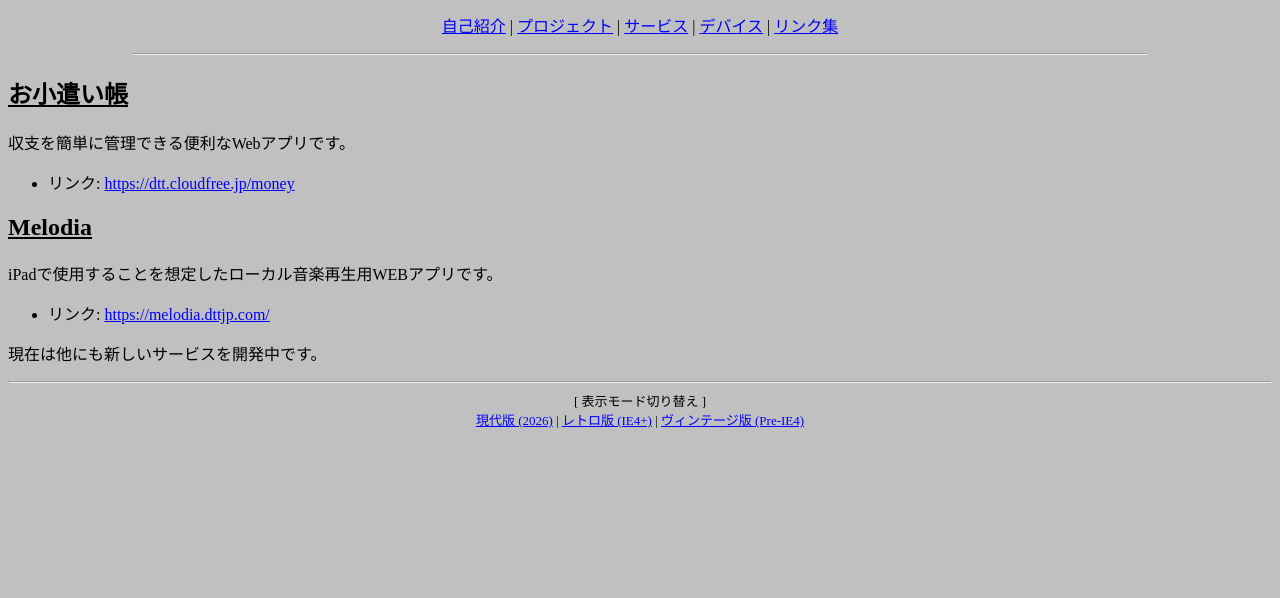
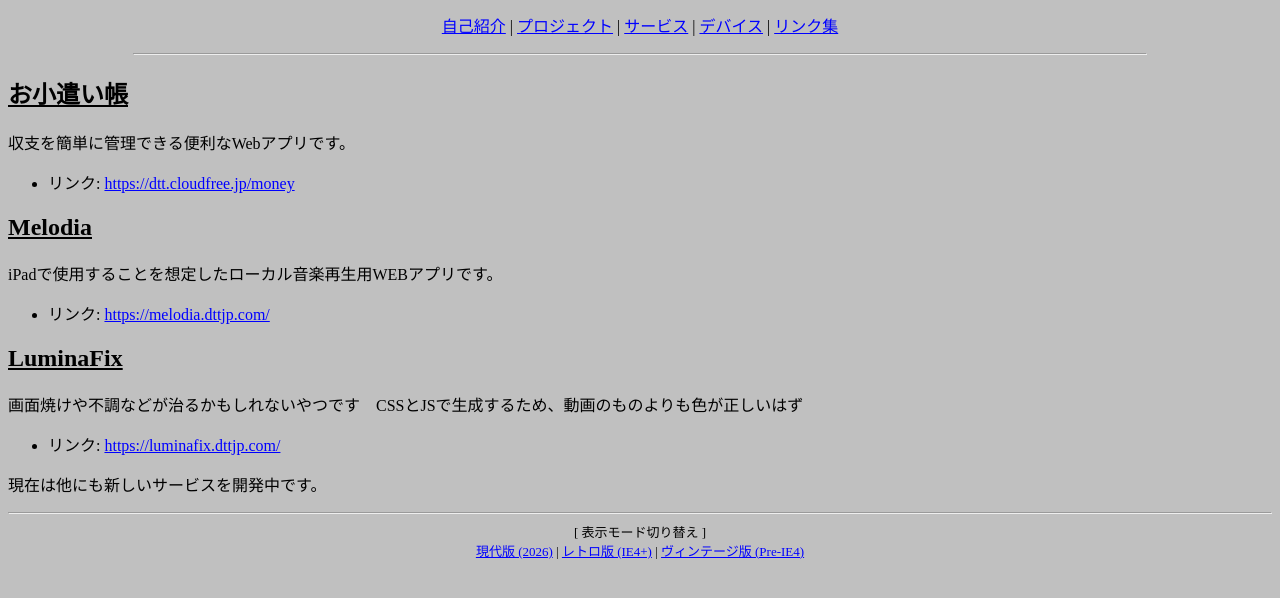
Before and after one commit to DTT-JP/DTT-Top, a plain HTML site: page ss/services.html in a window 1280 px wide. Shown: the part 82-680 px from the top of the page. Drawn offline with Linux system fonts and the light colour scheme.

Commit message:
Update services.html

```diff
--- a/ss/services.html
+++ b/ss/services.html
@@ -35,6 +35,14 @@
     <li>リンク: <a href="https://melodia.dttjp.com/" target="_blank">https://melodia.dttjp.com/</a></li>
 </ul>
 
+<h2><u>LuminaFix</u></h2>
+<p>
+    画面焼けや不調などが治るかもしれないやつです　CSSとJSで生成するため、動画のものよりも色が正しいはず
+</p>
+<ul>
+    <li>リンク: <a href="https://luminafix.dttjp.com/" target="_blank">https://luminafix.dttjp.com/</a></li>
+</ul>
+
 <p>
     現在は他にも新しいサービスを開発中です。
 </p>
```
